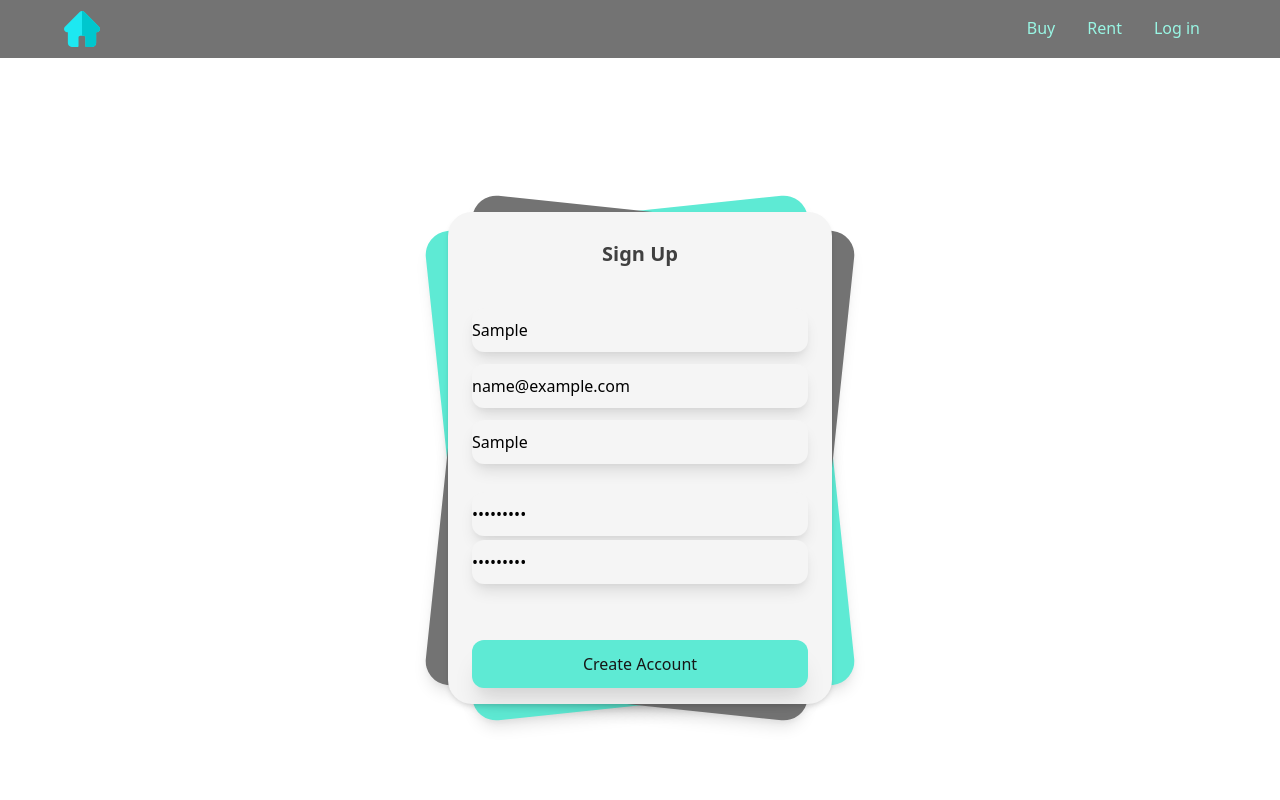
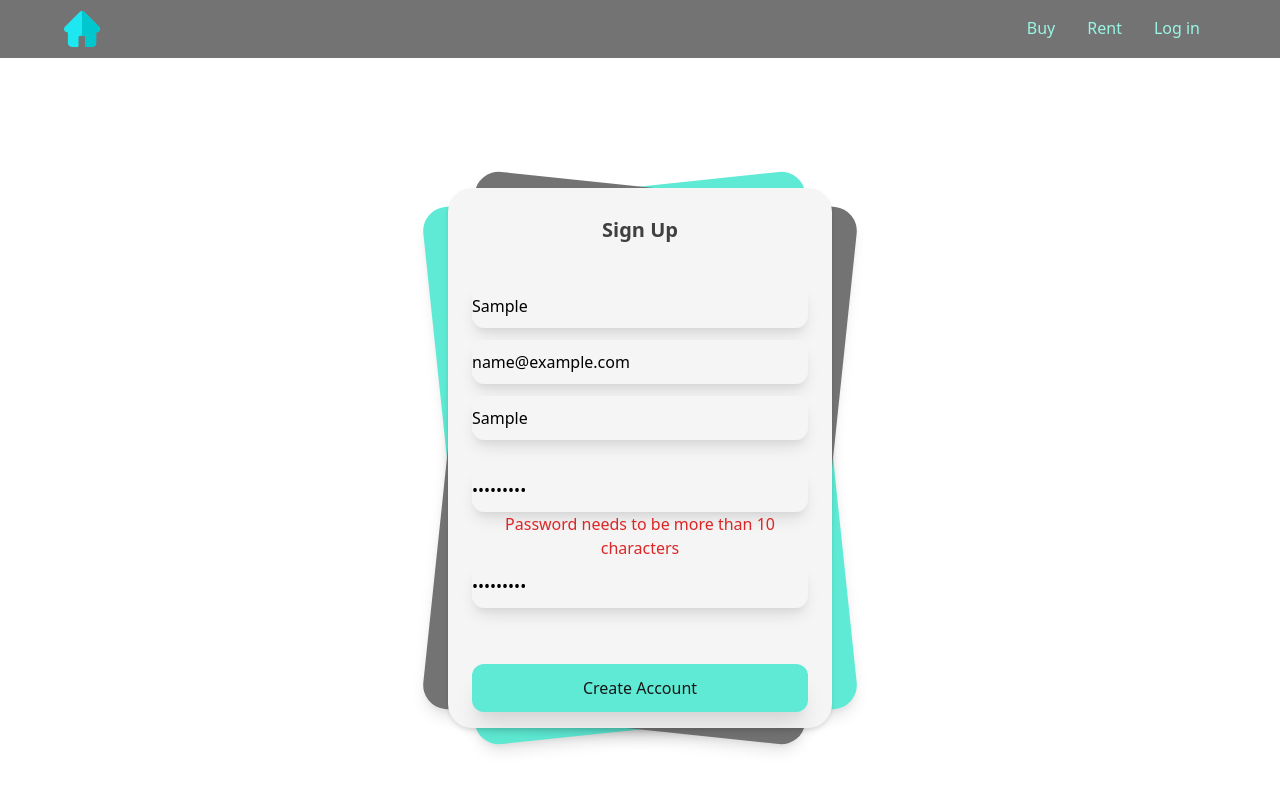
Before and after one commit to Nant1ng/Assignment-One, a React (Create React App) app: page /Register in a window 1280 px wide. Both pictures are taken after typing "Sample", "name@example.com", "Sample", "Sample123", "Sample123" into the empty fields and a click on the button "Create Account". Shown: the top 800 px of the page. Built offline with nearby package versions, Linux system fonts and the light colour scheme; no server answers.

Commit message:
Form validation

```diff
--- a/src/components/AppRoute.js
+++ b/src/components/AppRoute.js
@@ -9,7 +9,7 @@ import ForgottenPassword from "./forgottenPassword/ForgottenPassword";
 import ResetPassword from "./resetPassword/ResetPassword";
 
 import Buy from "./products/buy/Buy";
-import Rent from "./rent/Rent";
+import Rent from "./products/rent/Rent";
 import Checkout from "./checkout/Checkout";
 
 import { Route, BrowserRouter as Router } from "react-router-dom";
--- /dev/null
+++ b/src/components/formValidation/useForm.js
@@ -0,0 +1,36 @@
+import { useState, useEffect } from "react";
+
+function useForm(callback, validate) {
+  const [values, setValues] = useState({ email: "", password: "" });
+  const [errors, setErrors] = useState({});
+  const [isSubmitting, setIsSubmitting] = useState(false);
+
+  function handleChange(event) {
+    const { name, value } = event.target;
+    setValues({
+      ...values,
+      [name]: value,
+    });
+  }
+
+  function handleSubmit(event) {
+    event.preventDefault();
+    setErrors(validate(values));
+    setIsSubmitting(true);
+  }
+
+  useEffect(() => {
+    if (Object.keys(errors).length === 0 && isSubmitting) {
+      callback();
+    }
+  }, [errors]);
+
+  return {
+    handleChange,
+    handleSubmit,
+    values,
+    errors,
+  };
+}
+
+export default useForm;
--- /dev/null
+++ b/src/components/formValidation/validation.js
@@ -0,0 +1,13 @@
+export default function validation(values) {
+  let errors = {};
+  if (!values.email) {
+  } else if (!/\S+@\S+\.\S+/.test(values.email)) {
+    errors.email = "Email address is invalid";
+  }
+  if (!values.password) {
+    errors.password = "Password is required";
+  } else if (values.password.length < 10) {
+    errors.password = "Password needs to be more than 10 characters";
+  }
+  return errors;
+}
--- a/src/components/register/Register.js
+++ b/src/components/register/Register.js
@@ -1,6 +1,9 @@
 import React, { useState } from "react";
 import axios from "axios";
 import { useHistory } from "react-router-dom";
+
+import useForm from "../formValidation/useForm";
+import validate from "../formValidation/validation";
 
 function Register() {
   const history = useHistory();
@@ -39,6 +42,16 @@ function Register() {
         console.log("Error message: ", error);
       });
   }
+   // Form Validation
+   const { handleChange, handleSubmit, values, errors } = useForm(
+    submit,
+    validate
+  );
+
+  function submit() {
+    console.log("Submitted Succesfully")
+  }
+
   return (
     <div className="font-sans">
       <div className="relative min-h-screen flex flex-col sm:justify-center items-center">
@@ -49,7 +62,7 @@ function Register() {
             <label className="block mt-3 text-xl text-gray-700 text-center font-semibold">
               Sign Up
             </label>
-            <form className="mt-10" onSubmit={submitHandler}>
+            <form className="mt-10" onSubmit={handleSubmit} noValidate>
               <div>
                 <input
                   type="Fullname"
@@ -61,11 +74,13 @@ function Register() {
               <div className="mt-3">
                 <input
                   type="email"
-                  value={EnteredEmail}
-                  onChange={emailChangeHandler}
+                  name="email"
+                  value={(values.email)}
+                  onChange={handleChange}
                   placeholder=" Email"
                   className="mt-1 block w-full border-none bg-gray-100 h-11 rounded-xl shadow-lg hover:bg-blue-100 focus:bg-blue-100 focus:ring-0"
                 />
+                {errors.email && <p className="text-red-600">{errors.email}</p>}
               </div>
 
               <div className="mt-3">
@@ -80,14 +95,15 @@ function Register() {
 
               <div className="mt-7">
                 <input
+                name="password"
                   type="password"
-                  value={EnteredPassword}
-                  onChange={passwordChangeHandler}
+                  value={values.password}
+                  onChange={handleChange}
                   placeholder=" Password"
                   className="mt-1 block w-full border-none bg-gray-100 h-11 rounded-xl shadow-lg hover:bg-blue-100 focus:bg-blue-100 focus:ring-0"
                 />
               </div>
-
+              {errors.password && <p className="text-red-600">{errors.password}</p>}
               <div className="1">
                 <input
                   type="password"
```
